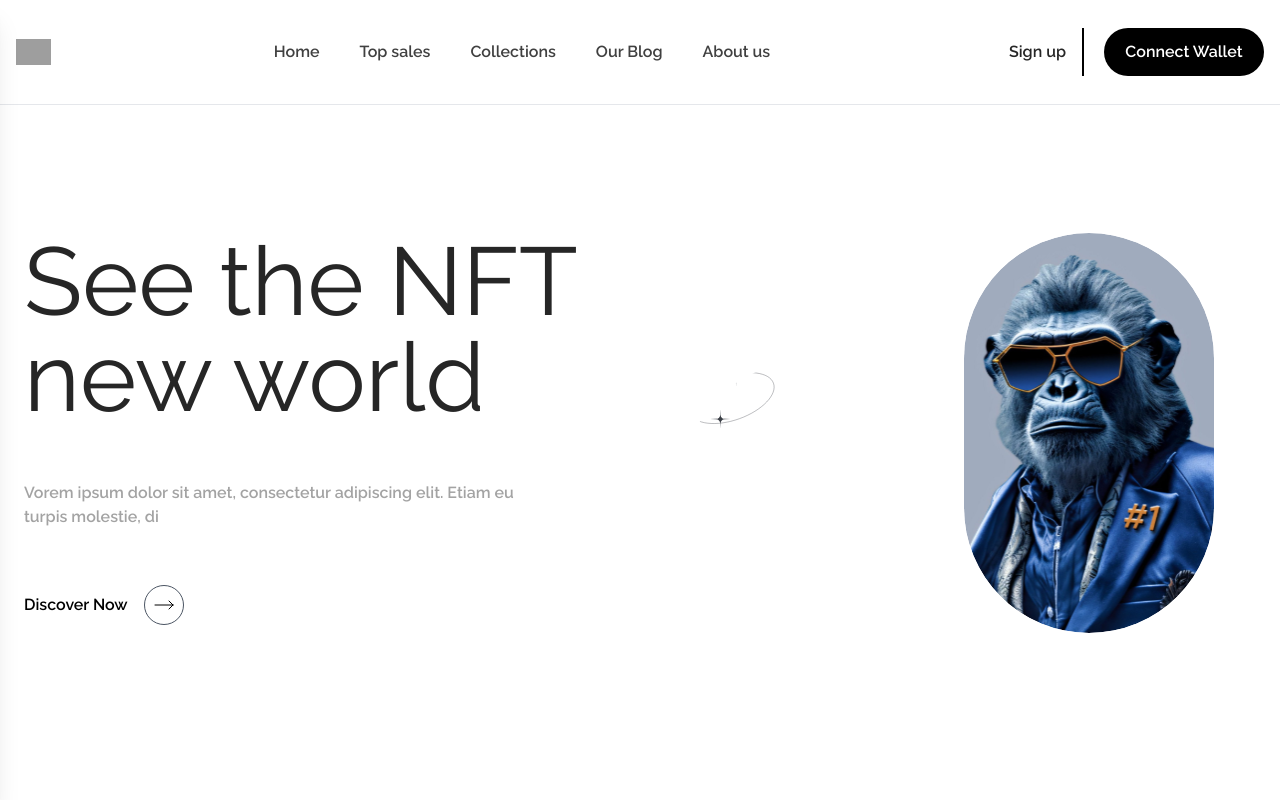
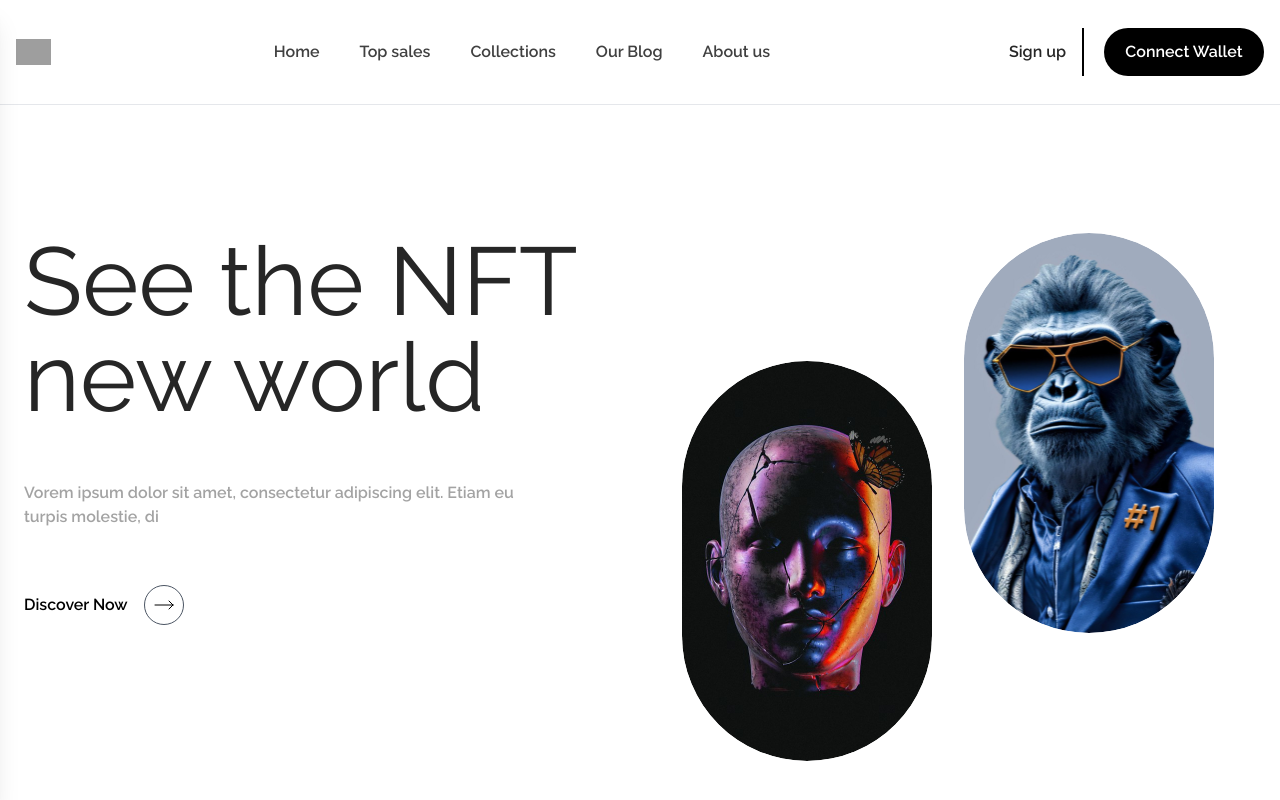
Before and after one commit to mariechristsagbo/figma-to-code-ed2-week1, a Next.js app: page / in a window 1280 px wide. Shown: the top 800 px of the page. Built offline with nearby package versions, Linux system fonts and the light colour scheme; grey boxes are pictures that could not be loaded.

Commit message:
- design review

```diff
--- a/src/components/HeroSection.tsx
+++ b/src/components/HeroSection.tsx
@@ -51,20 +51,20 @@ export default function HeroSection() {
             }}
             className="relative overflow-hidden rounded-full w-[200px] h-[250px] sm:w-[200px] sm:h-[300px] md:w-[250px] md:h-[400px] mt-16 sm:mt-24 md:mt-32">
 
-            {/* <Image
+            <Image
               src="/images/herosection-image1.svg"
               alt="First Image"
               layout="fill"
               objectFit="cover"
               className="rounded-full"
-            /> */}
-            <Image
+            />
+            {/* <Image
               alt="Ellipse"
               src='/images/circle.svg'
               width={100}
               height={100}
               className="absolute top-0 left-0"
-            />
+            /> */}
           </div>
 
           <div
```
